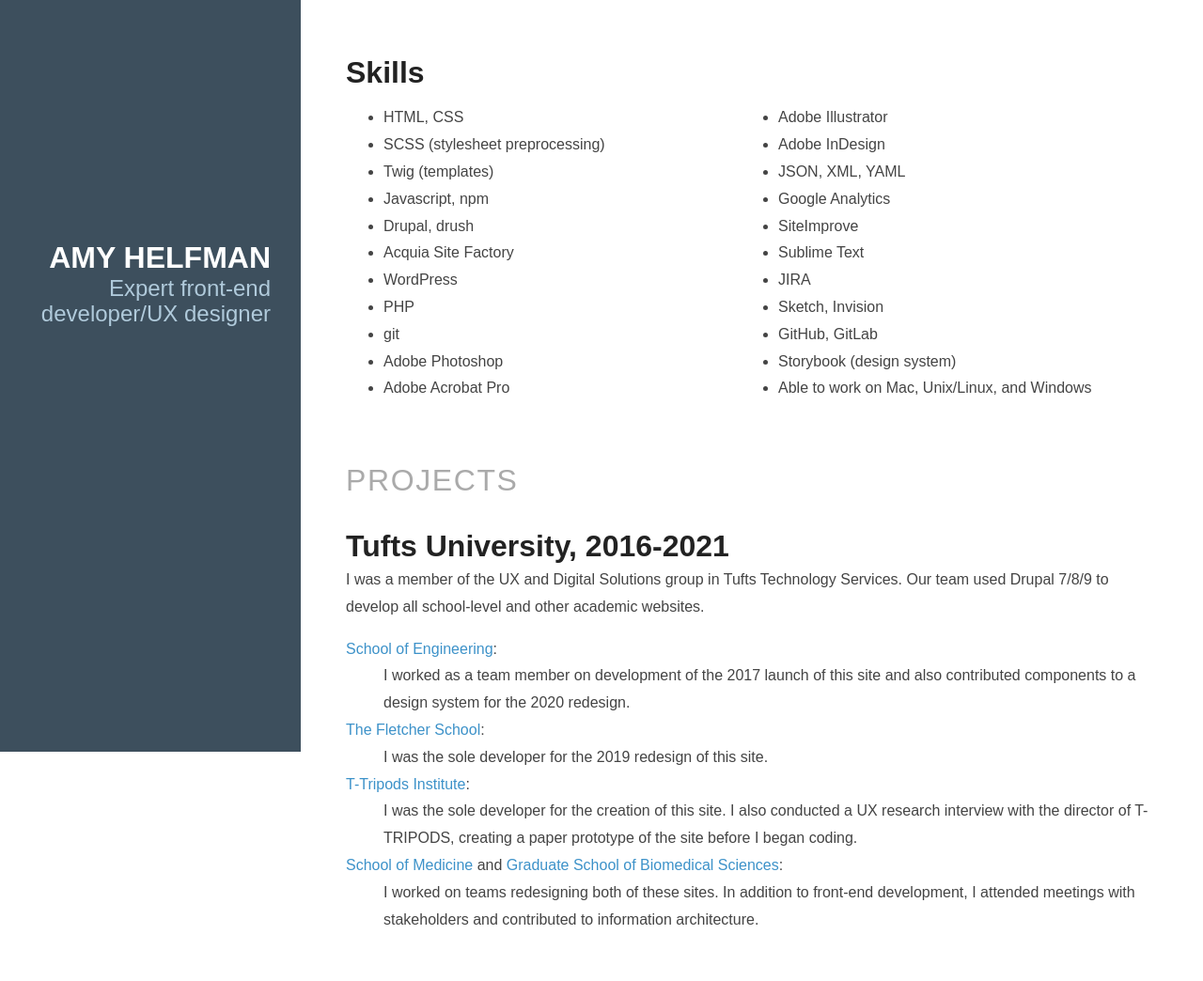
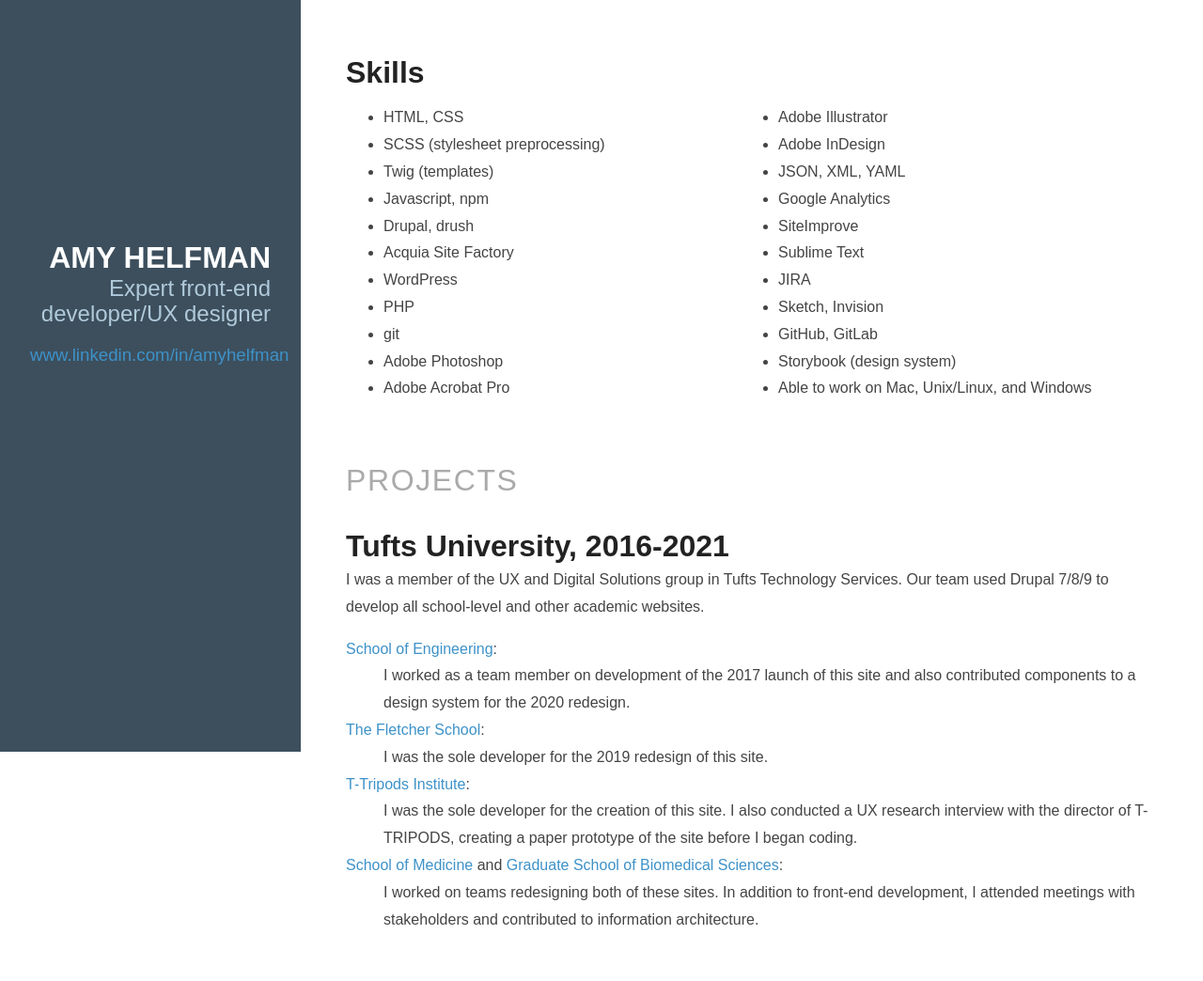
Before and after one commit to amyh/amyh.github.io, a plain HTML site: page index.html in a window 1280 px wide. Shown: the top 1044 px of the page at 94% size. Drawn offline with Linux system fonts and the light colour scheme.

Commit message:
Add LinkedIn URL

```diff
--- a/index.html
+++ b/index.html
@@ -18,6 +18,7 @@
       <div class="header">
         <h1 class="brand-title">Amy Helfman</h1>
         <h2 class="brand-tagline">Expert front-end developer/UX designer</h2>
+        <h3><a href="https://www.linkedin.com/in/amyhelfman">www.linkedin.com/in/amyhelfman</a></h3>
         <nav class="nav">
           <ul class="nav-list">
             <li class="nav-item">
```
